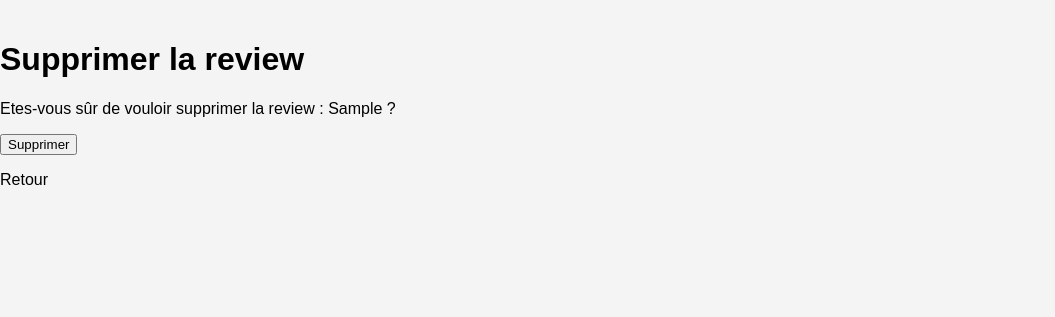
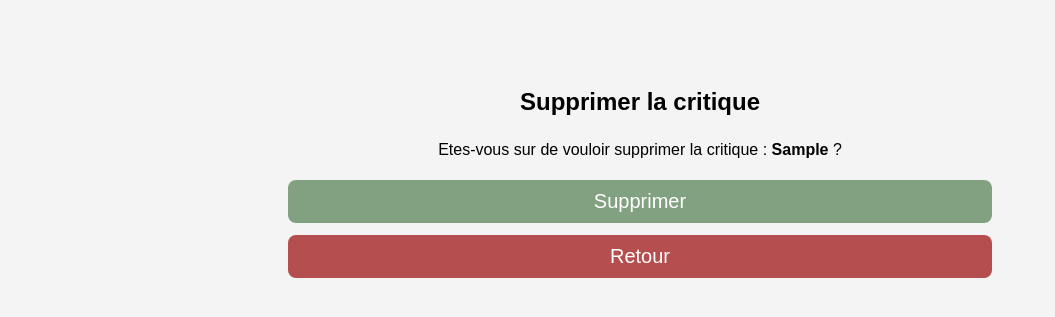
Before and after one commit to GuillaumeChiron/Django-LITRevu, a Django app: page /delete-review/1/ in a window 1280 px wide. Shown: the part 68-385 px from the top of the page, without its empty margins (0-1055 px from the left). Run offline with Django 5.2, Linux system fonts and the light colour scheme; a user stored in the database is signed in; tables that the repository leaves empty hold one stand-in row (values such as "Sample post").

Commit message:
design page delete ticket and review

```diff
--- a/app/templates/app/delete_review.html
+++ b/app/templates/app/delete_review.html
@@ -1,16 +1,27 @@
 {% extends 'base.html' %}
+{% load static %}
+
+{% block extras_css %}
+<link rel="stylesheet" href="{% static 'pages/ticket_review.css' %}">
+{% endblock extras_css %}
 
 {% block content %}
 
-<h1>Supprimer la review</h1>
+<main class="publication-page">
+    <section class="publication-card">
+        <h2>Supprimer la critique</h2>
 
-<p>Etes-vous sûr de vouloir supprimer la review : {{ review.headline }} ?</p>
+        <p class="delete-confirmation-text">Etes-vous sur de vouloir supprimer la critique : <strong>{{ review.headline }}</strong> ?</p>
 
-<form action="" method="post">
-{% csrf_token %}
-<input type="submit" value="Supprimer">
-</form>
+        <form class="publication-form" action="" method="post">
+            {% csrf_token %}
+            <button class="danger-btn" type="submit">Supprimer</button>
+        </form>
 
-<p><a href="{% url 'edit-review' review.id %}">Retour</a></p>
+        <div class="form-actions">
+            <a class="cancel-btn" href="{% url 'edit-review' review.id %}">Retour</a>
+        </div>
+    </section>
+</main>
 
 {% endblock content %}
--- a/static/pages/ticket_review.css
+++ b/static/pages/ticket_review.css
@@ -88,11 +88,9 @@
     text-align: center;
 }
 
-.publication-form button {
-    background: #81A181;
-    color: white;
-    border: none;
-    cursor: pointer;
+.publication-form but
+.publication-form .danger-btn {
+    background: #B54E4E;
 }
 
 .form-actions {
@@ -110,8 +108,16 @@
     background: #B54E4E;
 }
 
+
+
 .delete-btn {
     background: #B54E4E;
+}
+
+.delete-confirmation-text {
+    margin: 0 0 18px;
+    text-align: center;
+    line-height: 1.5;
 }
 
 .publication-form fieldset {
```
Also changed, not shown: app/templates/app/delete_ticket.html (+18 -7 lines).
